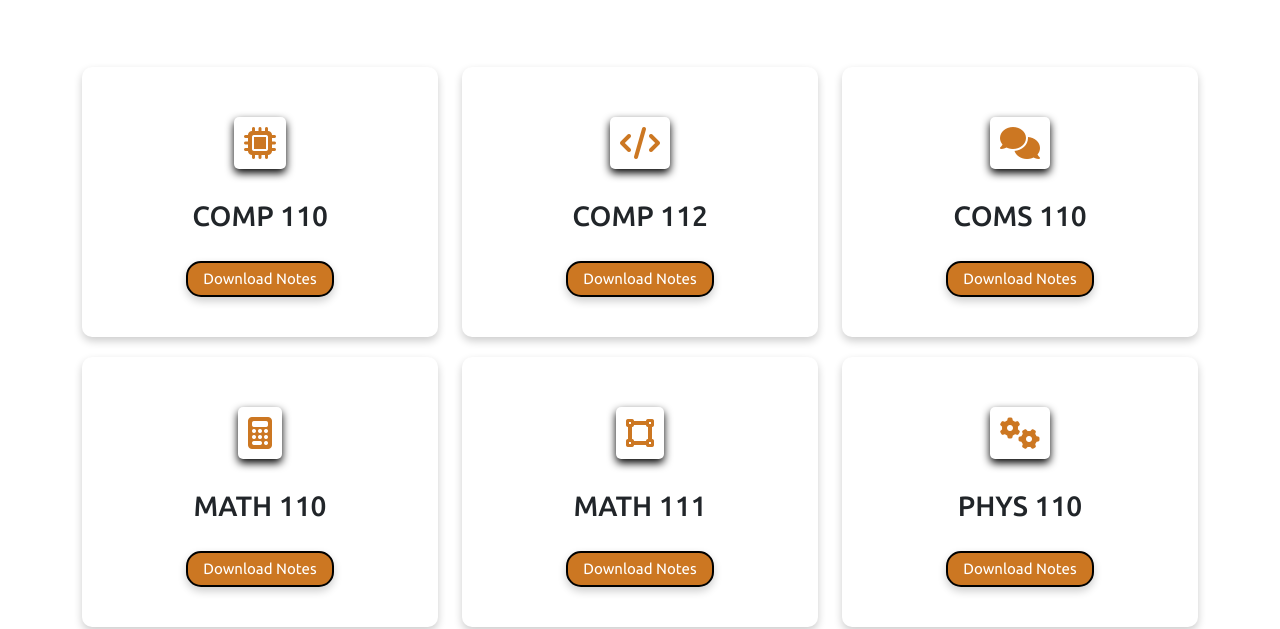
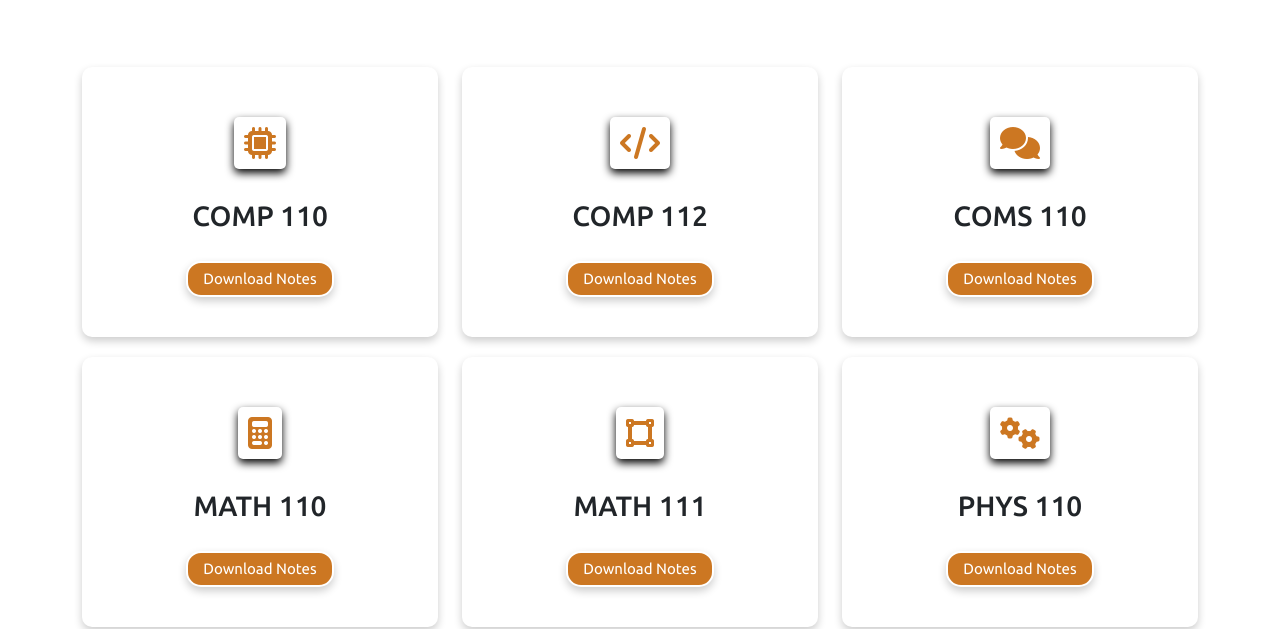
Before and after one commit to Mvoii/BOOT-2.0, a plain HTML site: page sem1-1.html in a window 1280 px wide. Shown: the part 171-800 px from the top of the page. Drawn offline with nearby package versions, Linux system fonts and the light colour scheme.

Commit message:
Update style.css

```diff
--- a/style.css
+++ b/style.css
@@ -500,7 +500,7 @@ footer .follow a:hover {
     padding: 5px 15px;
     margin-top: 20px;
     border-radius: 15px;
-    border: 2px solid #000;
+    border: 2px solid #fff;
     transition: all 0.3s ease;
     margin: 10px;
     box-shadow: 0 4px 8px rgba(0, 0, 0, 0.2); /* Add a shadow effect */
```
